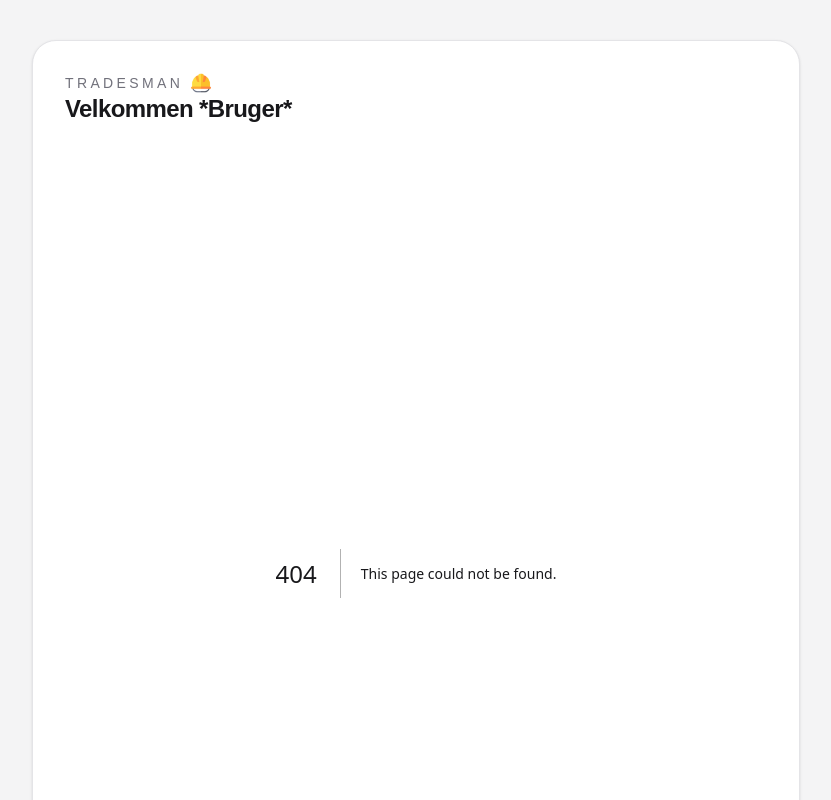
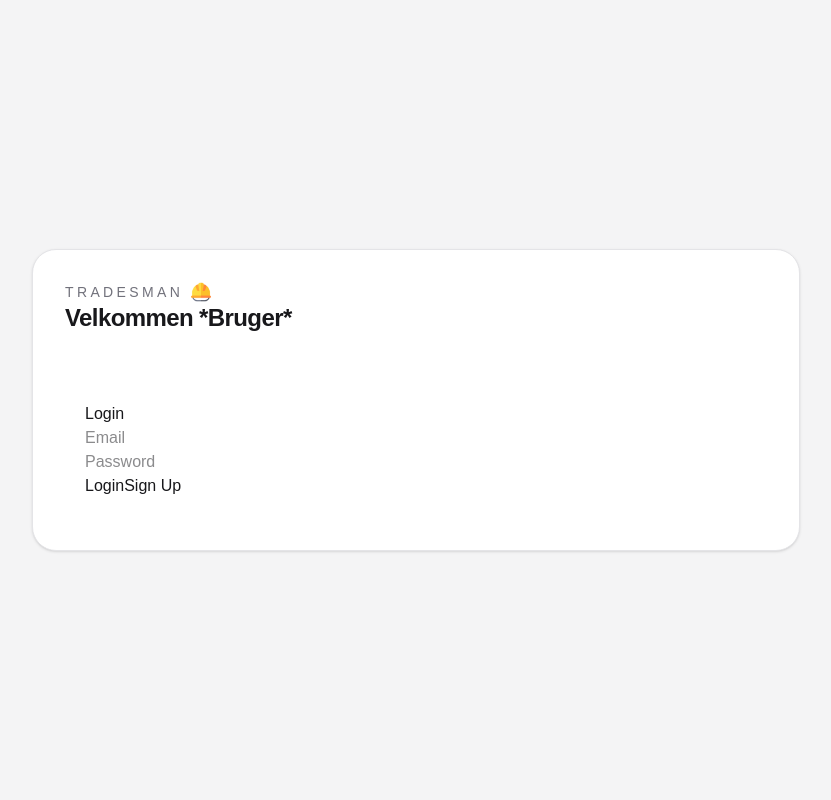
Before and after one commit to Nikolajkng/tradesman, a Next.js app in the folder app/: page /auth/login in a window 1280 px wide. Before the commit this address had no page. Shown: the top 800 px of the page, without its empty margins (224-1055 px from the left). Built offline with nearby package versions, Linux system fonts and the light colour scheme; no server answers.

Commit message:
supabase setup + simple login for test works

```diff
--- a/app/package.json
+++ b/app/package.json
@@ -9,6 +9,7 @@
     "lint": "eslint"
   },
   "dependencies": {
+    "@supabase/supabase-js": "^2.100.1",
     "express": "^5.2.1",
     "next": "16.2.1",
     "react": "19.2.4",
--- /dev/null
+++ b/app/src/app/auth/login/page.tsx
@@ -0,0 +1,62 @@
+'use client'
+
+import { useState } from 'react'
+import { supabase_client } from '@/lib/supabase/client'
+
+export default function LoginPage() {
+  const [email, setEmail] = useState('')
+  const [password, setPassword] = useState('')
+  const [message, setMessage] = useState('')
+
+  const handleLogin = async () => {
+    const { error } = await supabase_client.auth.signInWithPassword({
+      email,
+      password,
+    })
+
+    if (error) {
+      setMessage(error.message)
+    } else {
+      setMessage('Logged in!')
+    }
+  }
+
+  const handleSignup = async () => {
+    const { error } = await supabase_client.auth.signUp({
+      email,
+      password,
+    })
+
+    if (error) {
+      setMessage(error.message)
+    } else {
+      setMessage('User created!')
+    }
+  }
+
+  return (
+    <div style={{ padding: 20 }}>
+      <h1>Login</h1>
+
+      <input
+        placeholder="Email"
+        value={email}
+        onChange={(e) => setEmail(e.target.value)}
+      />
+      <br />
+
+      <input
+        type="password"
+        placeholder="Password"
+        value={password}
+        onChange={(e) => setPassword(e.target.value)}
+      />
+      <br />
+
+      <button onClick={handleLogin}>Login</button>
+      <button onClick={handleSignup}>Sign Up</button>
+
+      <p>{message}</p>
+    </div>
+  )
+}
--- a/app/src/app/layout.tsx
+++ b/app/src/app/layout.tsx
@@ -1,7 +1,7 @@
 import type { Metadata } from "next";
 import { Geist, Geist_Mono } from "next/font/google";
 import "./globals.css";
-import Header from "@/components/Header";
+import Header from "@/components/header";
 
 const geistSans = Geist({
   variable: "--font-geist-sans",
--- a/app/src/app/page.tsx
+++ b/app/src/app/page.tsx
@@ -1,5 +1,5 @@
 import Link from 'next/link';
-import DashboardTile from '@/components/DashboardTile';
+import DashboardTile from '@/components/dashboardTile';
 const dashboardTiles = [
   { id: 1, label: 'Kunder', href: '/kundeoversigt', icon: '📋' },
   { id: 2, label: 'Opret tilbud', href: '/tilbud', icon: '📝' },
--- /dev/null
+++ b/app/src/lib/supabase/client.tsx
@@ -0,0 +1,6 @@
+import { createClient } from '@supabase/supabase-js'
+
+const supabaseUrl = process.env.NEXT_PUBLIC_SUPABASE_URL!
+const supabaseAnonKey = process.env.NEXT_PUBLIC_SUPABASE_ANON_KEY!
+
+export const supabase_client = createClient(supabaseUrl, supabaseAnonKey)
```
Also changed, not shown: app/src/components/dashboardTile.tsx (renamed from app/src/components/DashboardTile.tsx), app/src/components/header.tsx (renamed from app/src/components/Header.tsx), 1 other file (tests, documents, lock files or other folders).
